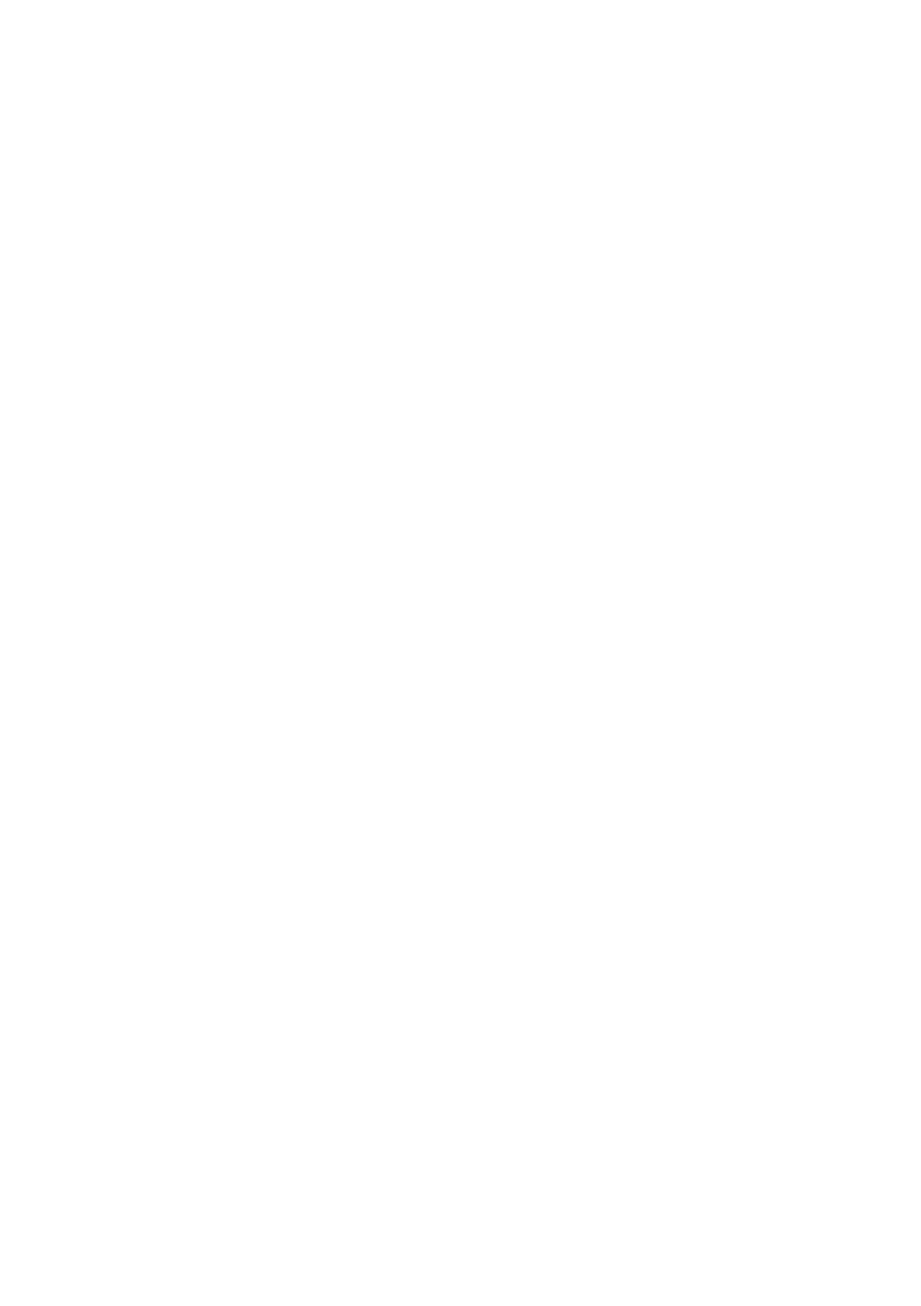
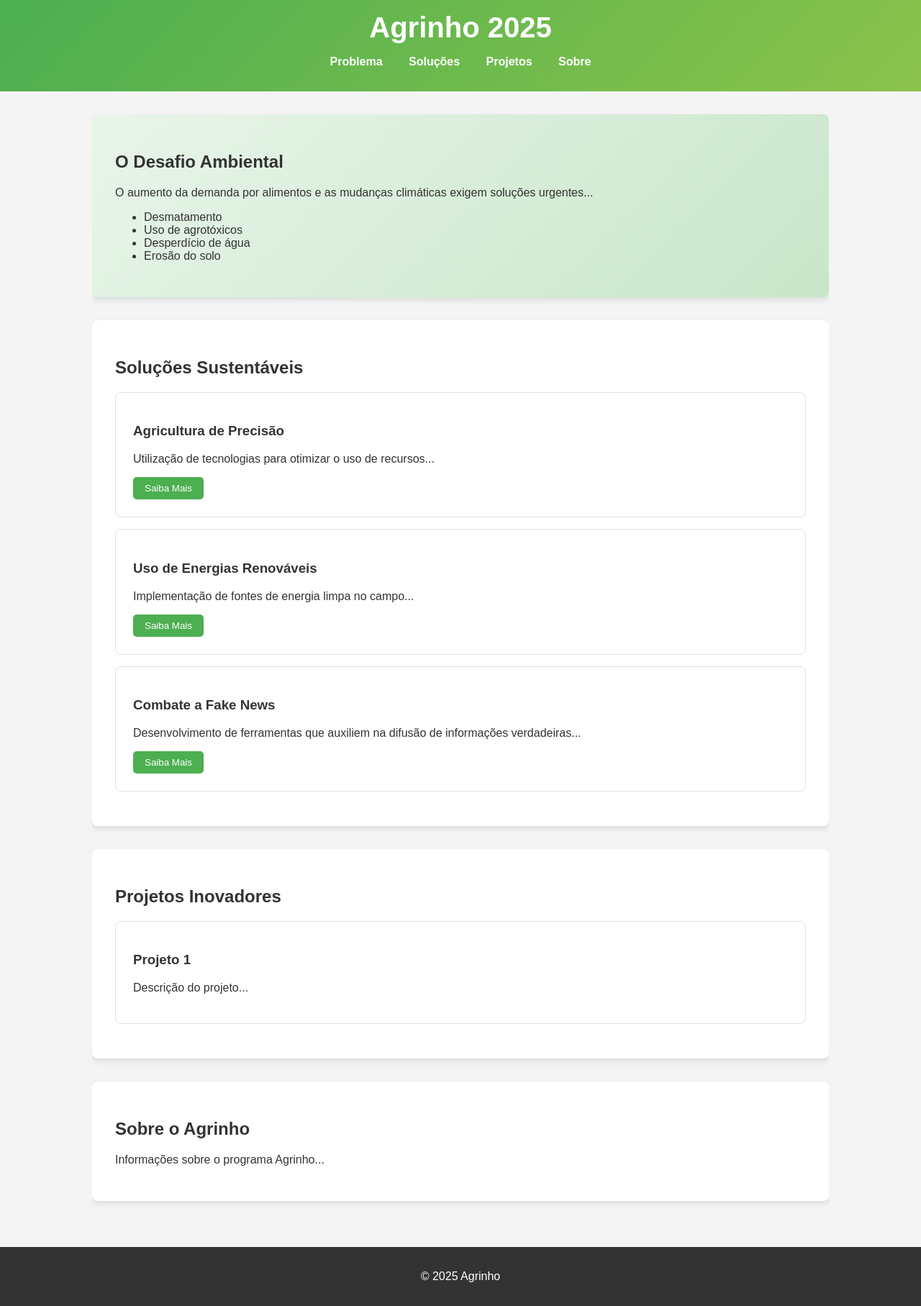
Before and after one commit to Dionizur/agrinho2k25, a plain HTML site: page index.html in a window 1280 px wide. Shown: the whole page at 72% size. Before the commit the page ends 800 px from the top, so only its background shows below. Drawn offline with Linux system fonts and the light colour scheme.

Commit message:
primeira estrutura

```diff
--- a/index.html
+++ b/index.html
@@ -1,11 +1,103 @@
 <!DOCTYPE html>
-<html lang="en">
+<html lang="pt-br">
 <head>
     <meta charset="UTF-8">
     <meta name="viewport" content="width=device-width, initial-scale=1.0">
-    <title>Document</title>
+    <title>Agrinho 2025 - Soluções Sustentáveis</title>
+    <link rel="stylesheet" href="style.css">
+
+    <script>
+        document.addEventListener('DOMContentLoaded', function() {
+    const botoesSaibaMais = document.querySelectorAll('.saiba-mais');
+    const modal = document.getElementById('modal');
+    const modalTexto = document.getElementById('modal-texto');
+    const fecharModal = document.querySelector('.fechar-modal');
+
+    botoesSaibaMais.forEach(botao => {
+        botao.addEventListener('click', function() {
+            modalTexto.textContent = this.dataset.conteudo;
+            modal.style.display = 'block';
+        });
+    });
+
+    fecharModal.addEventListener('click', function() {
+        modal.style.display = 'none';
+    });
+
+    window.addEventListener('click', function(event) {
+        if (event.target === modal) {
+            modal.style.display = 'none';
+        }
+    });
+});
+    </script>
 </head>
 <body>
-
+    <header>
+        <div class="container">
+            <h1>Agrinho 2025</h1>
+            <nav>
+                <ul>
+                    <li><a href="#problema">Problema</a></li>
+                    <li><a href="#solucoes">Soluções</a></li>
+                    <li><a href="#projetos">Projetos</a></li>
+                    <li><a href="#sobre">Sobre</a></li>
+                </ul>
+            </nav>
+        </div>
+    </header>
+    <main class="container">
+        <section id="problema" class="destaque">
+            <h2>O Desafio Ambiental</h2>
+            <p>O aumento da demanda por alimentos e as mudanças climáticas exigem soluções urgentes...</p>
+            <ul>
+                <li>Desmatamento</li>
+                <li>Uso de agrotóxicos</li>
+                <li>Desperdício de água</li>
+                <li>Erosão do solo</li>
+            </ul>
+        </section>
+        <section id="solucoes">
+            <h2>Soluções Sustentáveis</h2>
+            <div class="solucao">
+                <h3>Agricultura de Precisão</h3>
+                <p>Utilização de tecnologias para otimizar o uso de recursos...</p>
+                <button class="saiba-mais" data-conteudo="Agricultura de precisão é uma estratégia de gestão que utiliza tecnologias como GPS, drones e sensores para otimizar o uso de recursos na agricultura, como água, fertilizantes e defensivos agrícolas. Isso permite aumentar a produtividade e reduzir o impacto ambiental.">Saiba Mais</button>
+            </div>
+            <div class="solucao">
+                <h3>Uso de Energias Renováveis</h3>
+                <p>Implementação de fontes de energia limpa no campo...</p>
+                <button class="saiba-mais" data-conteudo="O uso de energias renováveis na agricultura, como energia solar e eólica, pode reduzir a dependência de combustíveis fósseis e diminuir a emissão de gases de efeito estufa. Além disso, pode gerar economia de custos e aumentar a autonomia energética das propriedades rurais.">Saiba Mais</button>
+            </div>
+            <div class="solucao">
+                <h3>Combate a Fake News</h3>
+                <p>Desenvolvimento de ferramentas que auxiliem na difusão de informações verdadeiras...</p>
+                <button class="saiba-mais" data-conteudo="O combate a fake news no agronegócio é fundamental para garantir a segurança alimentar e a saúde dos consumidores. A disseminação de informações falsas pode gerar pânico, prejudicar a imagem do setor e afetar a economia.">Saiba Mais</button>
+            </div>
+        </section>
+        <section id="projetos">
+            <h2>Projetos Inovadores</h2>
+            <div class="projeto">
+                <h3>Projeto 1</h3>
+                <p>Descrição do projeto...</p>
+            </div>
+        </section>
+        <section id="sobre">
+            <h2>Sobre o Agrinho</h2>
+            <p>Informações sobre o programa Agrinho...</p>
+        </section>
+    </main>
+    <footer>
+        <div class="container">
+            <p>&copy; 2025 Agrinho</p>
+        </div>
+    </footer>
+    <div id="modal" class="modal">
+        <div class="modal-conteudo">
+            <span class="fechar-modal">&times;</span>
+            <p id="modal-texto"></p>
+        </div>
+    </div>
+    <script src="script.js"></script>
 </body>
 </html>
--- /dev/null
+++ b/style.css
@@ -0,0 +1,126 @@
+body {
+    font-family: 'Arial', sans-serif;
+    margin: 0;
+    padding: 0;
+    background-color: #f4f4f4;
+    color: #333;
+}
+
+.container {
+    width: 80%;
+    margin: 0 auto;
+    overflow: hidden;
+}
+
+header {
+    background: linear-gradient(135deg, #4CAF50, #8BC34A);
+    color: white;
+    padding: 1rem 0;
+    text-align: center;
+}
+
+header h1 {
+    margin: 0;
+    font-size: 2.5em;
+}
+
+nav ul {
+    list-style: none;
+    padding: 0;
+}
+
+nav li {
+    display: inline;
+    margin: 0 1rem;
+}
+
+nav a {
+    color: white;
+    text-decoration: none;
+    font-weight: bold;
+    transition: color 0.3s ease;
+}
+
+nav a:hover {
+    color: #dcedc8;
+}
+
+main {
+    padding: 2rem 0;
+}
+
+section {
+    margin-bottom: 2rem;
+    background-color: white;
+    padding: 2rem;
+    border-radius: 8px;
+    box-shadow: 0 4px 8px rgba(0, 0, 0, 0.1);
+}
+
+.destaque {
+    background: linear-gradient(135deg, #e8f5e9, #c8e6c9);
+}
+
+.solucao, .projeto {
+    border: 1px solid #e0e0e0;
+    padding: 1.5rem;
+    margin-bottom: 1rem;
+    border-radius: 8px;
+    transition: transform 0.3s ease;
+}
+
+.solucao:hover, .projeto:hover {
+    transform: translateY(-5px);
+}
+
+.saiba-mais {
+    background-color: #4CAF50;
+    color: white;
+    border: none;
+    padding: 0.5rem 1rem;
+    border-radius: 5px;
+    cursor: pointer;
+    transition: background-color 0.3s ease;
+}
+
+.saiba-mais:hover {
+    background-color: #8BC34A;
+}
+
+footer {
+    background-color: #333;
+    color: white;
+    text-align: center;
+    padding: 1rem 0;
+}
+
+.modal {
+    display: none;
+    position: fixed;
+    z-index: 1;
+    left: 0;
+    top: 0;
+    width: 100%;
+    height: 100%;
+    overflow: auto;
+    background-color: rgba(0, 0, 0, 0.4);
+}
+
+.modal-conteudo {
+    background-color: #fefefe;
+    margin: 15% auto;
+    padding: 20px;
+    border: 1px solid #888;
+    width: 60%;
+    position: relative;
+}
+
+.fechar-modal {
+    color: #aaa;
+    position: absolute;
+    top: 10px;
+    right: 15px;
+    font-size: 28px;
+    font-weight: bold;
+    cursor: pointer;
+}
```
Also changed, not shown: 1 other file.
